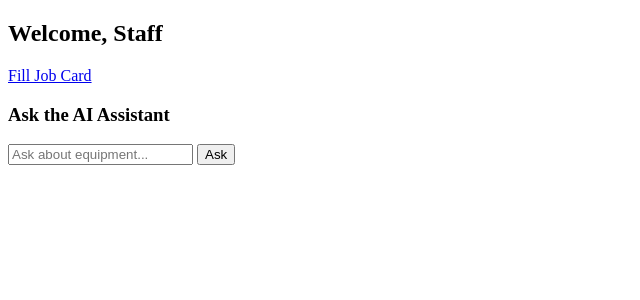
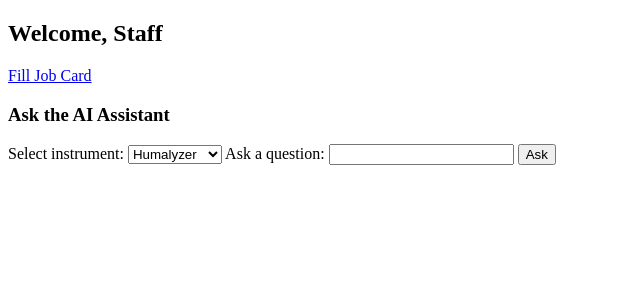
Before and after one commit to biomedlink96/biomedlink, a FastAPI app: page /pharmalab in a window 1280 px wide. Shown: the top 300 px of the page, without its empty margins (0-640 px from the left). Run offline with FastAPI, Linux system fonts and the light colour scheme.

Commit message:
Update pharmalab.html

```diff
--- a/backend/templates/pharmalab.html
+++ b/backend/templates/pharmalab.html
@@ -9,9 +9,35 @@
   <p><a href="/jobcard">Fill Job Card</a></p>
 
   <h3>Ask the AI Assistant</h3>
-  <form method="post" action="/ask">
-    <input type="text" name="query" placeholder="Ask about equipment..." required>
-    <button type="submit">Ask</button>
-  </form>
+ <form id="aiForm" method="post" action="/ask">
+  <label for="instrument">Select instrument:</label>
+  <select name="instrument" required>
+    <option value="humalyzer">Humalyzer</option>
+    <option value="humacount">HumaCount</option>
+    <!-- Add more as needed -->
+  </select>
+
+  <label for="query">Ask a question:</label>
+  <input type="text" name="query" required />
+
+  <button type="submit">Ask</button>
+</form>
+
+<div id="response"></div>
+
+<script>
+  const form = document.getElementById("aiForm");
+  form.onsubmit = async (e) => {
+    e.preventDefault();
+    const formData = new FormData(form);
+    const res = await fetch("/ask", {
+      method: "POST",
+      body: formData
+    });
+    const data = await res.json();
+    document.getElementById("response").textContent = data.response;
+  };
+</script>
+
 </body>
 </html>
```
